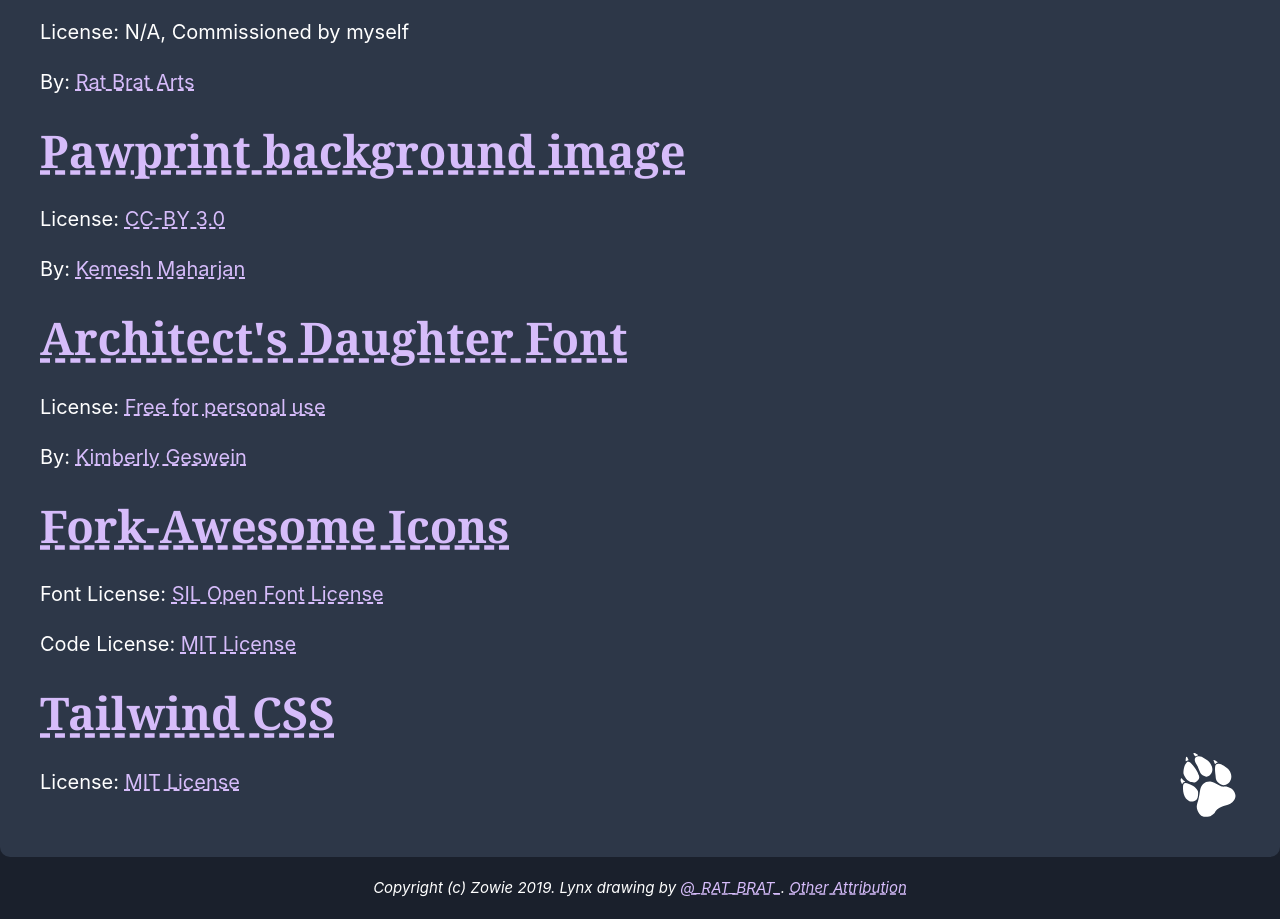
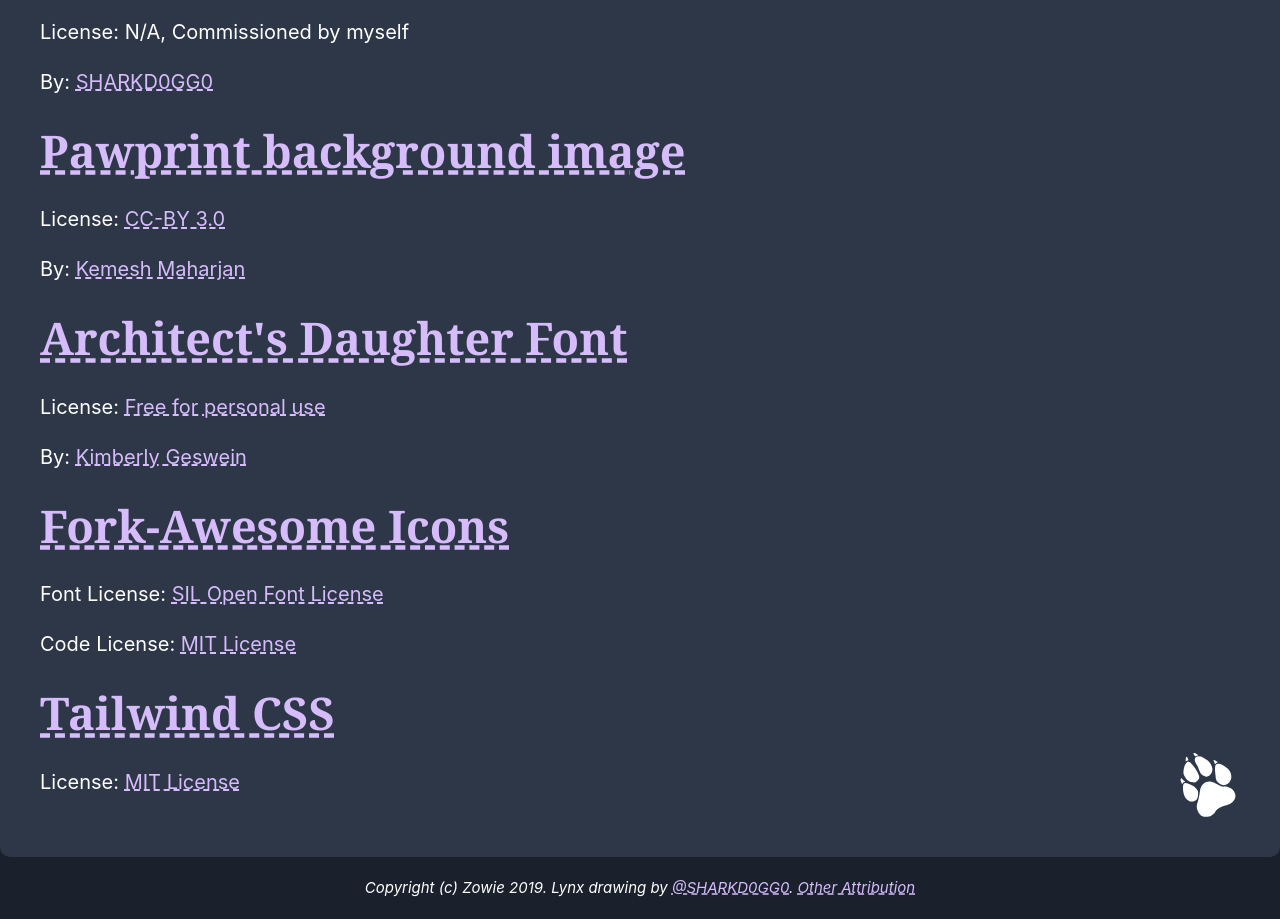
Before and after one commit to z0w13/zowi.ee, a plain HTML site: page attribution/index.html in a window 1280 px wide. Shown: the part 601-1520 px from the top of the page. Drawn offline with Linux system fonts and the light colour scheme.

Commit message:
Site Generated

```diff
--- a/attribution/index.html
+++ b/attribution/index.html
@@ -42,7 +42,7 @@
     <h1>Attribution</h1>
 <h2>Zowie the Lynx Drawing</h2>
 <p>License: N/A, Commissioned by myself</p>
-<p>By: <a href="https://twitter.com/_RAT_BRAT_">Rat Brat Arts</a></p>
+<p>By: <a href="https://x.com/SHARKD0GG0">SHARKD0GG0</a></p>
 <h2><a href="https://thenounproject.com/term/panther-paw/194071/">Pawprint background image</a></h2>
 <p>License: <a href="https://creativecommons.org/licenses/by/3.0/deed.en">CC-BY 3.0</a></p>
 <p>By: <a href="https://thenounproject.com/kemesh/">Kemesh Maharjan</a></p>
@@ -59,7 +59,7 @@
     <div class="container mx-auto m-4 text-center italic text-xs rounded-lg content">
       <p>
         Copyright (c) Zowie 2019.
-        Lynx drawing by <a href="https://twitter.com/_RAT_BRAT_">@_RAT_BRAT_</a>.
+        Lynx drawing by <a href="https://x.com/SHARKD0GG0">@SHARKD0GG0</a>.
         <a href="/attribution/">Other Attribution</a>
       </p>
     </div>
```
Also changed, not shown: blog/2019-12-02/thinkpad-e585-misadventures/index.html (+1 -1 lines), blog/index.html (+1 -1 lines), index.html (+1 -1 lines), keys/index.html (+1 -1 lines).
